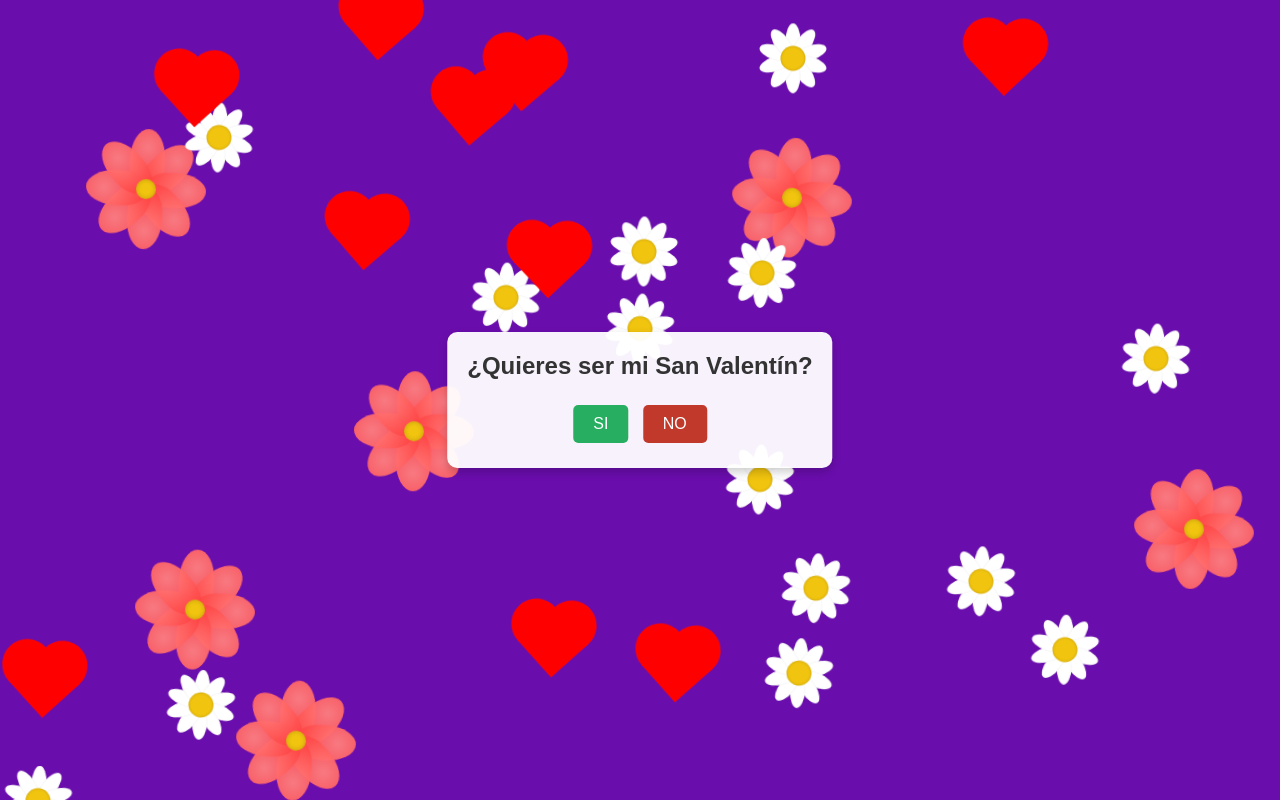
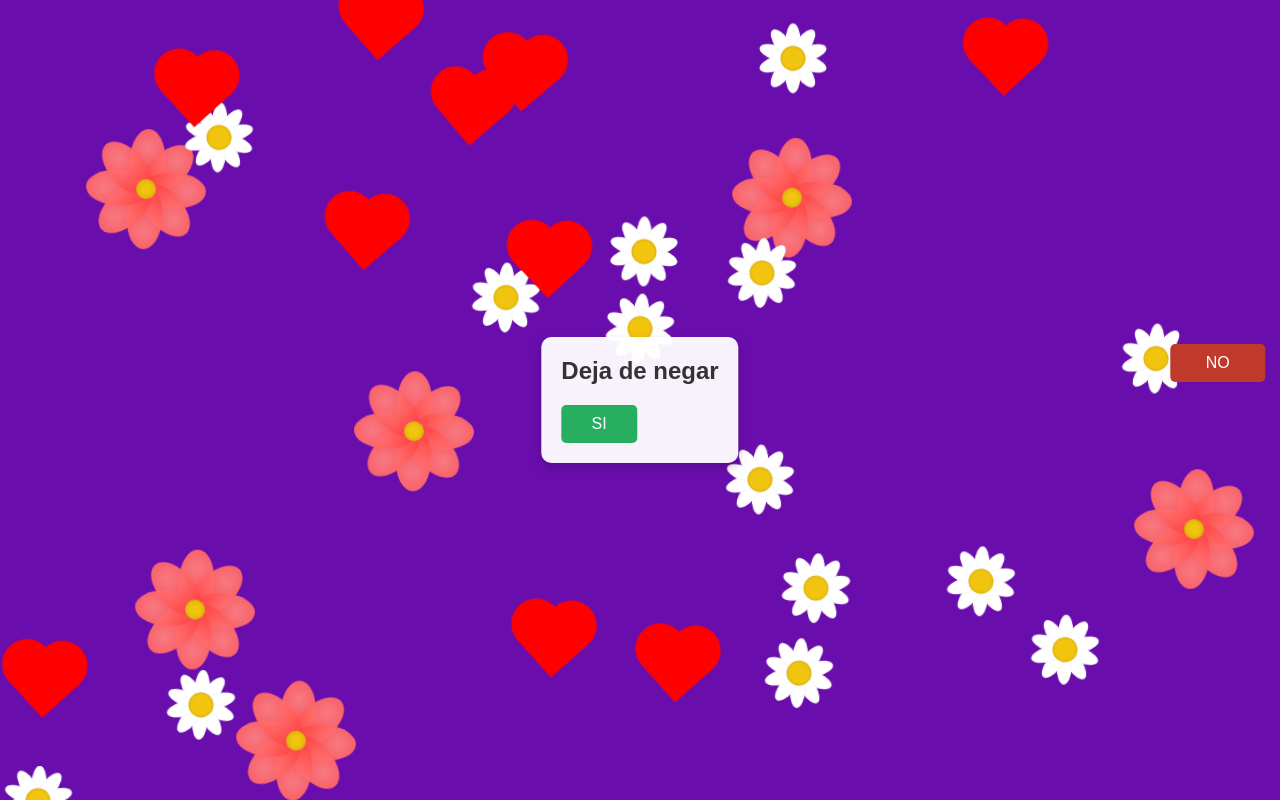
Before and after one commit to DanielChambueta/SanValentin2025, a plain HTML site: page index.html in a window 1280 px wide. Both pictures are taken after a click on the button "NO". Drawn offline with Linux system fonts and the light colour scheme.

Commit message:
Agrega interacción del botón NO

```diff
--- a/index.html
+++ b/index.html
@@ -2,7 +2,7 @@
 <html lang="es">
 <head>
   <meta charset="UTF-8">
-  <!-- Meta para la adaptabilidad en móviles -->
+  <!-- Meta para adaptabilidad en móviles -->
   <meta name="viewport" content="width=device-width, initial-scale=1">
   <title>San Valentín - Corazones y Flores</title>
   <!-- Enlazamos el archivo CSS -->
@@ -14,7 +14,7 @@
 
   <!-- Contenedor del mensaje central -->
   <div id="message-container">
-    <h1>¿Quieres ser mi San Valentín?</h1>
+    <h1>Lana ¿Quieres ser Mi San Valentin?</h1>
     <div class="buttons">
       <button id="yes">SI</button>
       <button id="no">NO</button>
--- a/script.js
+++ b/script.js
@@ -1,6 +1,43 @@
 document.addEventListener('DOMContentLoaded', () => {
   const background = document.getElementById('background');
   const totalElements = 30; // Número total de elementos (flores y corazones)
+  const messageHeader = document.querySelector('#message-container h1');
+  const yesButton = document.getElementById('yes');
+  const noButton = document.getElementById('no');
+
+  // Array con 27 frases (7 dadas + 20 adicionales)
+  const noPhrases = [
+    "Segura?",
+    "Tal vez te equivocaste",
+    "Insisto, dime que si",
+    "No le des más al no",
+    "No me amas?",
+    "Esto no es divertido",
+    "Oye, dale al siiiiiii",
+    "¿Estás segura de tu respuesta?",
+    "Vamos, no seas tímida",
+    "Piensa en lo bonito que será",
+    "No te hagas la difícil",
+    "¿Por qué te resistes?",
+    "Solo dime que sí, por favor",
+    "No me dejes solo",
+    "No seas testaruda",
+    "Te necesito decir que sí",
+    "¿Qué pasa, no te animas?",
+    "Insisto, solo un sí",
+    "No seas dura",
+    "Dale, acepta",
+    "¿No te das cuenta?",
+    "No me dejes esperando",
+    "Por favor, di que sí",
+    "No huyas de este amor",
+    "No, en serio, di sí",
+    "Confía en mí, acepta",
+    "No lo pienses más",
+    "Solo un sí, por favor",
+    "Deja de negar",
+    "Tómate un momento y di sí"
+  ];
 
   // Función auxiliar para obtener un número aleatorio entre min y max
   function random(min, max) {
@@ -87,11 +124,31 @@ document.addEventListener('DOMContentLoaded', () => {
     background.appendChild(elementWrapper);
   }
 
-  // Eventos para los botones del mensaje central
-  document.getElementById('yes').addEventListener('click', () => {
+  // Evento para el botón YES (mantiene su comportamiento)
+  yesButton.addEventListener('click', () => {
     alert('¡Qué alegría! Preparémonos para un San Valentín inolvidable.');
   });
-  document.getElementById('no').addEventListener('click', () => {
-    alert('Está bien, espero que tengas un excelente día.');
+
+  // Evento para el botón NO: cambia el texto y reposiciona el botón de forma aleatoria
+  noButton.addEventListener('click', (e) => {
+    e.preventDefault();
+    // Seleccionar una frase aleatoria del arreglo
+    const randomPhrase = noPhrases[Math.floor(Math.random() * noPhrases.length)];
+    // Actualizar el texto del encabezado
+    messageHeader.textContent = randomPhrase;
+    // Aseguramos que el botón se posicione de forma fija y con un z-index alto
+    noButton.style.position = 'fixed';
+    noButton.style.zIndex = '1000';
+
+    // Calcular dimensiones y límites para la posición
+    const btnWidth = noButton.offsetWidth;
+    const btnHeight = noButton.offsetHeight;
+    const maxX = window.innerWidth - btnWidth;
+    const maxY = window.innerHeight - btnHeight;
+    // Generar valores aleatorios dentro de esos límites
+    const randomX = Math.floor(Math.random() * maxX);
+    const randomY = Math.floor(Math.random() * maxY);
+    noButton.style.left = randomX + 'px';
+    noButton.style.top = randomY + 'px';
   });
 });
--- a/style.css
+++ b/style.css
@@ -54,19 +54,24 @@ html, body {
   color: #333;
 }
 
+/* Contenedor de botones en fila */
 #message-container .buttons {
   margin-top: 20px;
+  display: flex;
+  justify-content: space-between;
 }
 
-#message-container button {
-  margin: 5px;
-  padding: 10px 20px;
+/* Los botones ocupan 48% para dejar un pequeño espacio entre ellos */
+#message-container .buttons button {
+  width: 48%;
+  padding: 10px 0;
   font-size: 1rem;
   border: none;
   border-radius: 5px;
   cursor: pointer;
 }
 
+/* Estilos individuales para cada botón */
 #message-container button#yes {
   background: #27ae60;
   color: #fff;
@@ -75,6 +80,8 @@ html, body {
 #message-container button#no {
   background: #c0392b;
   color: #fff;
+  /* Inicialmente se posiciona como relativo; al hacer click se cambiará a fixed */
+  position: relative;
 }
 
 /* Adaptación para móviles */
@@ -86,8 +93,8 @@ html, body {
   #message-container h1 {
     font-size: 1.2rem;
   }
-  #message-container button {
-    padding: 8px 16px;
+  #message-container .buttons button {
+    padding: 8px 0;
     font-size: 0.9rem;
   }
 }
```
